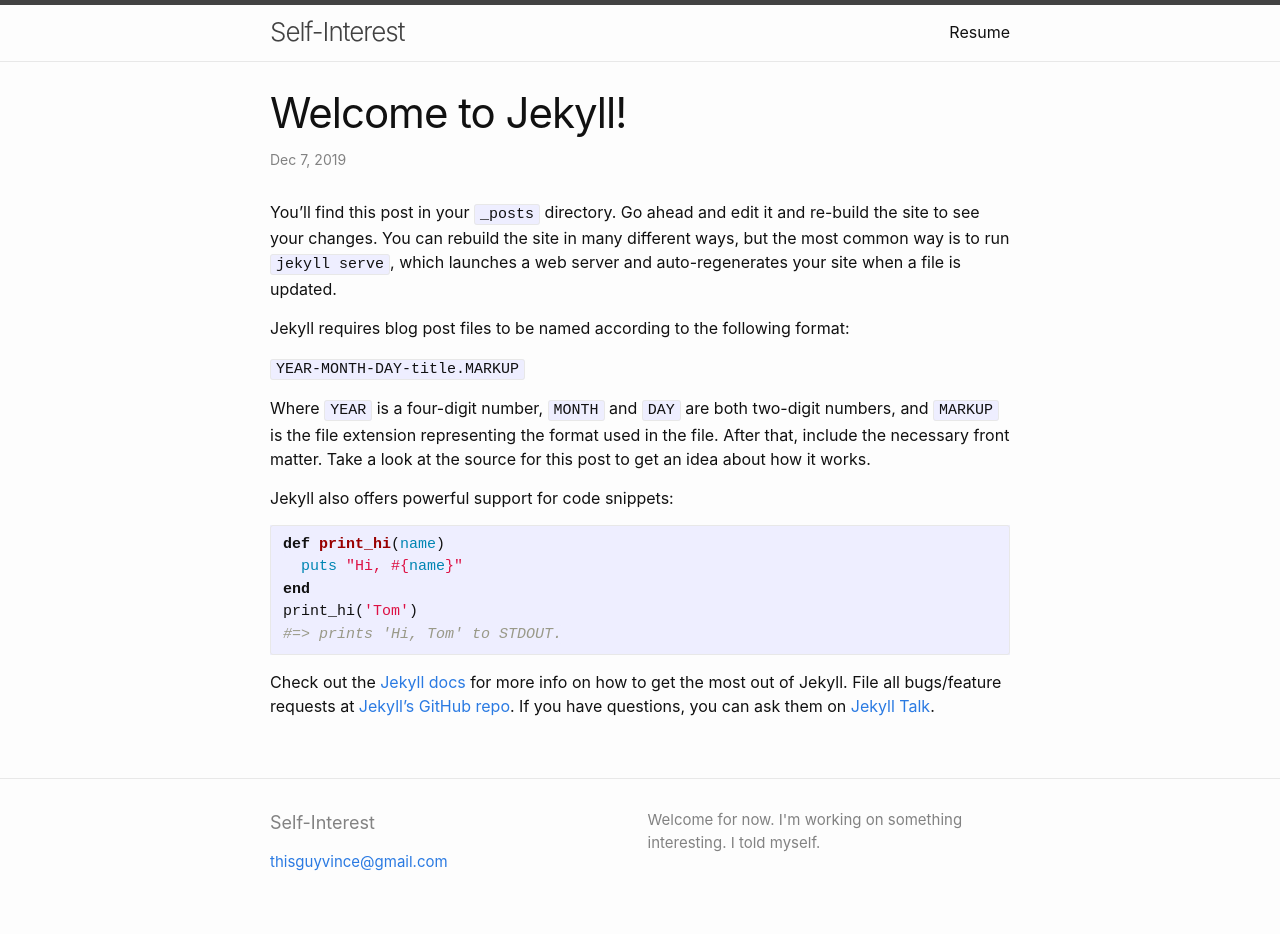
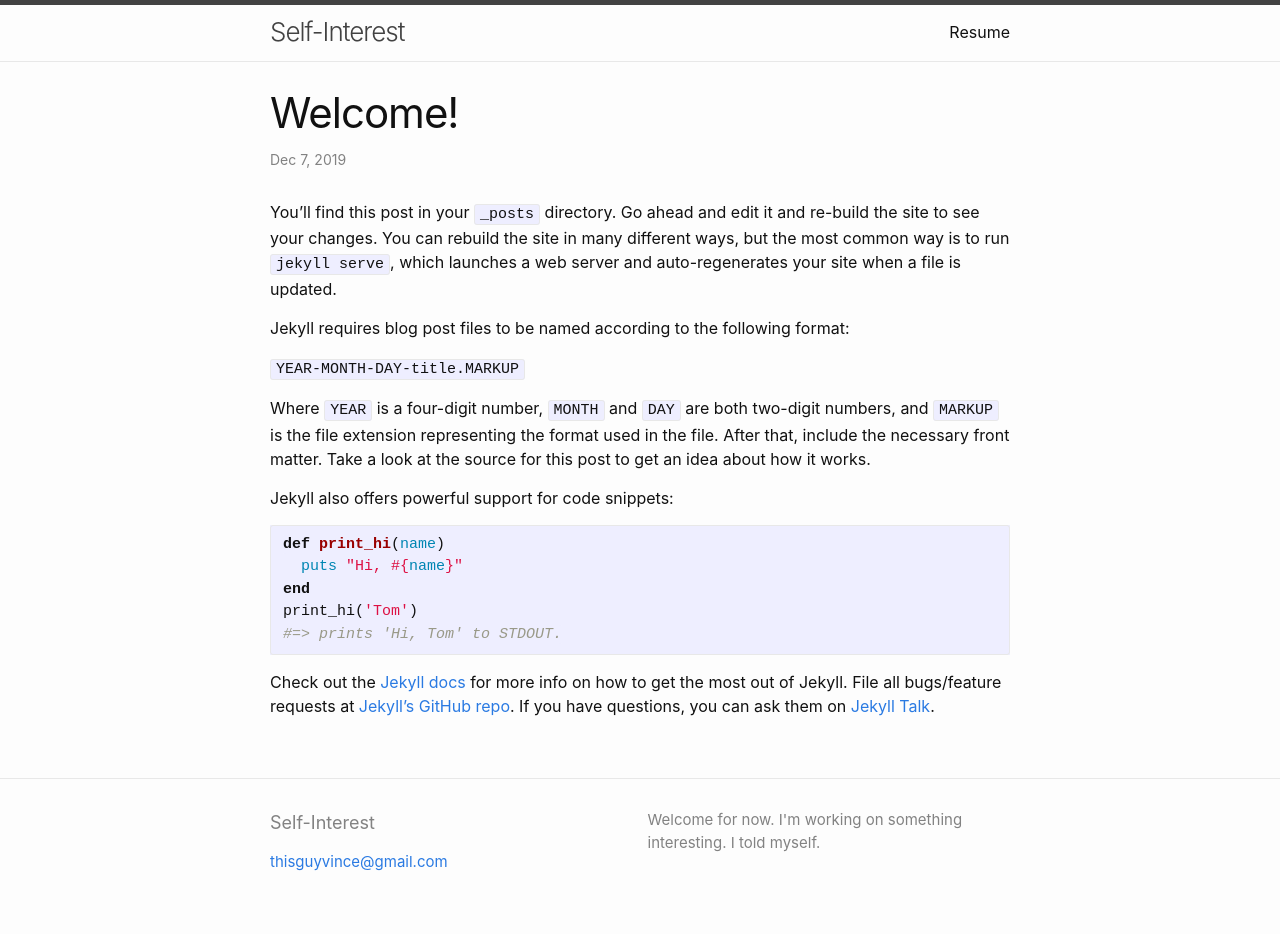
Before and after one commit to vincewho/self_interest, a Jekyll site: the page built from _posts/2019-12-06-welcome-to-jekyll.markdown, in a window 1280 px wide. Built offline with Jekyll 4.4.1, drawn with Linux system fonts in a browser that asks for light colours.

Commit message:
remove categories

```diff
--- a/_posts/2019-12-06-testing.markdown
+++ b/_posts/2019-12-06-testing.markdown
@@ -2,6 +2,6 @@
 layout: post
 title:  "Hello!"
 date:   2019-12-06 20:32:18 -0800
-categories: jekyll update
+categories:
 ---
 Hello, This is my Test Post
--- a/_posts/2019-12-06-welcome-to-jekyll.markdown
+++ b/_posts/2019-12-06-welcome-to-jekyll.markdown
@@ -1,8 +1,8 @@
 ---
 layout: post
-title:  "Welcome to Jekyll!"
+title:  "Welcome!"
 date:   2019-12-06 20:32:18 -0800
-categories: jekyll update
+categories:
 ---
 You’ll find this post in your `_posts` directory. Go ahead and edit it and re-build the site to see your changes. You can rebuild the site in many different ways, but the most common way is to run `jekyll serve`, which launches a web server and auto-regenerates your site when a file is updated.
 
```
